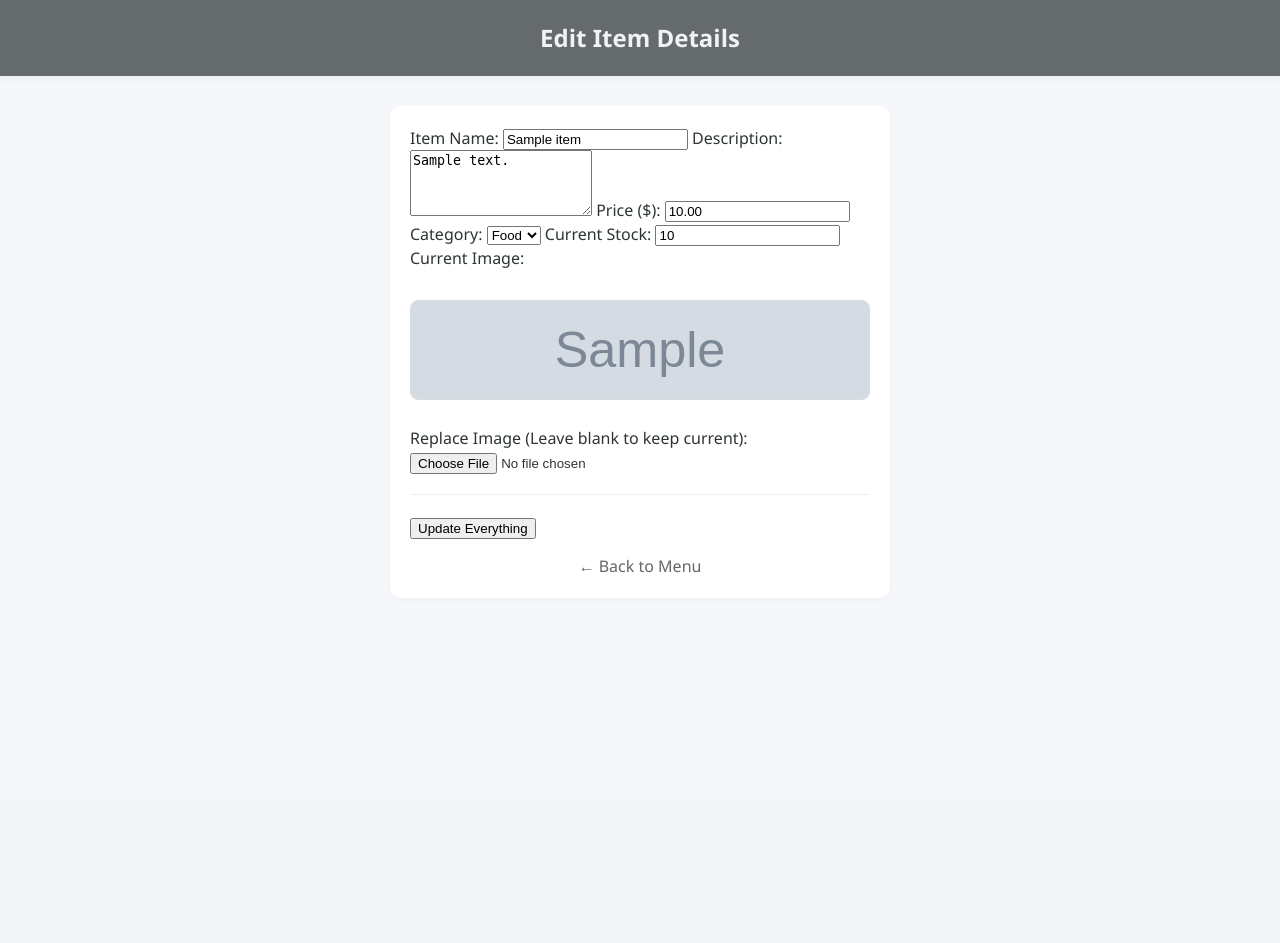
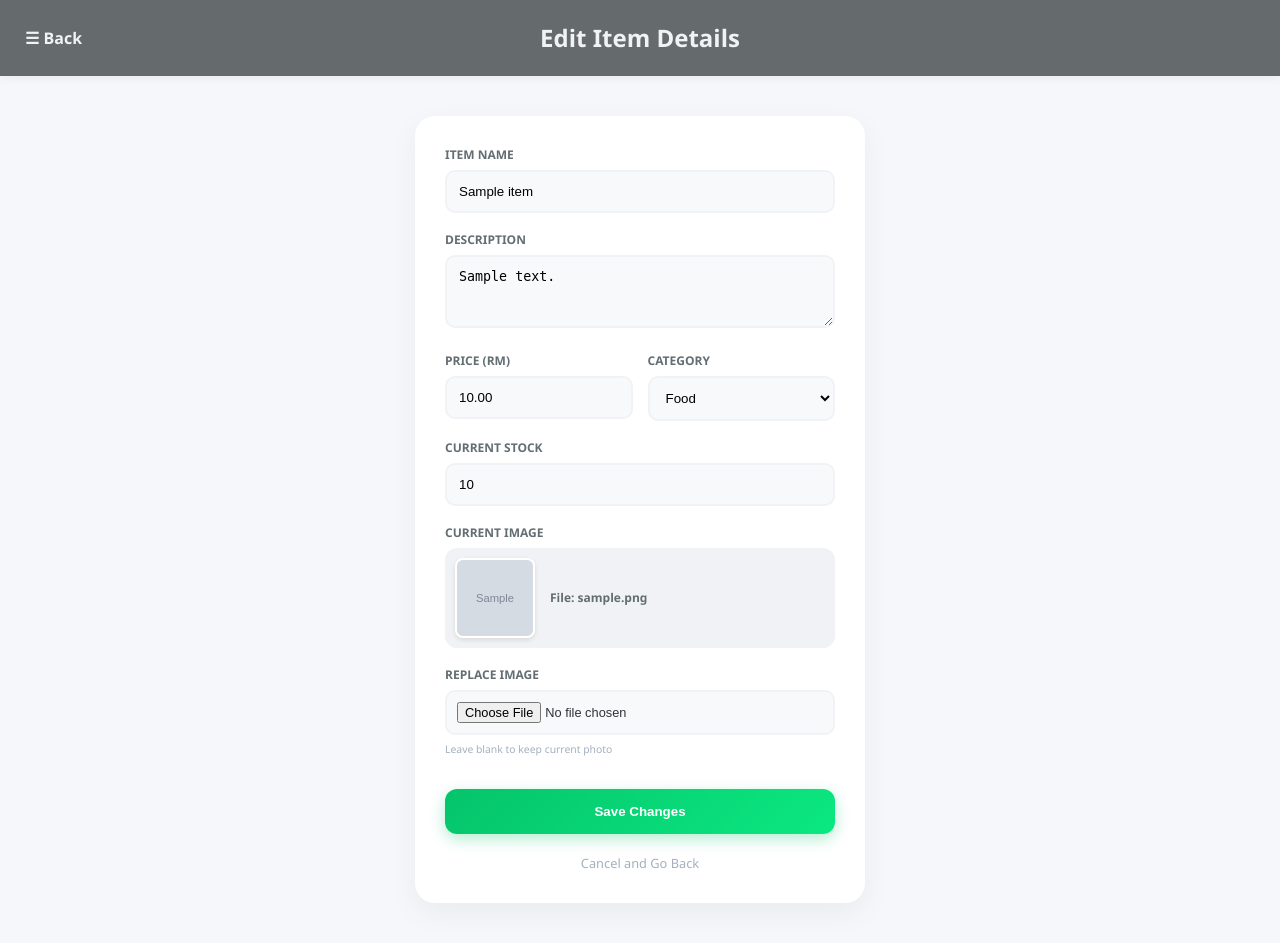
Before and after one commit to zhiqi458/group_assignment1, a PHP site: page /admin_edit.php?id=1 in a window 1280 px wide. Before the commit the page ends 573 px from the top, so only its background shows below. Run offline with PHP 8.4, Linux system fonts and the light colour scheme; the visitor is signed in with stand-in values (Sample User, id 1); tables that the repository leaves empty hold one stand-in row (values such as "Sample post"); grey boxes marked "Sample" are stand-in pictures; a stand-in replaces the project's code that opens the database connection.

Commit message:
edit/delete

```diff
--- a/admin_edit.php
+++ b/admin_edit.php
@@ -4,7 +4,6 @@ include("db.php");
 // 1. 初始化变量，获取当前菜品的数据
 if (isset($_GET['id'])) {
     $id = $_GET['id'];
-    // 查询该 ID 对应的所有字段
     $result = mysqli_query($conn, "SELECT * FROM items WHERE id = $id");
     $item = mysqli_fetch_assoc($result);
 
@@ -16,22 +15,18 @@ if (isset($_GET['id'])) {
 // 2. 处理表单提交的更新逻辑
 if (isset($_POST['update_all'])) {
     $id = $_POST['id'];
-    $name = $_POST['name'];
-    $desc = $_POST['description'];
+    $name = mysqli_real_escape_string($conn, $_POST['name']);
+    $desc = mysqli_real_escape_string($conn, $_POST['description']);
     $price = $_POST['price'];
     $category = $_POST['category'];
     $stock = $_POST['stock'];
 
-    // 获取旧图片路径（防止没传新图时路径丢失）
     $db_save_path = $_POST['old_image'];
 
-    // 检查是否有新图片上传
     if (!empty($_FILES['image']['name'])) {
-        // 根据分类决定存放路径
         $sub_folder = ($category == "FOOD") ? "food/" : "drink/";
         $directory = "images/" . $sub_folder;
 
-        // 如果文件夹不存在则创建
         if (!is_dir($directory)) {
             mkdir($directory, 0777, true);
         }
@@ -39,14 +34,11 @@ if (isset($_POST['update_all'])) {
         $image_name = $_FILES['image']['name'];
         $target = $directory . basename($image_name);
 
-        // 移动上传的文件
         if (move_uploaded_file($_FILES['image']['tmp_name'], $target)) {
-            // 更新数据库路径为相对路径：food/image.jpg
             $db_save_path = $sub_folder . $image_name;
         }
     }
 
-    // 更新数据库中的所有字段
     $sql = "UPDATE items SET
             i_name = '$name',
             description = '$desc',
@@ -74,48 +66,70 @@ if (isset($_POST['update_all'])) {
     <link rel="stylesheet" href="style.css">
 </head>
 <body>
+
 <div class="header">
+    <span class="menu-icon" onclick="window.location.href='admin_menu.php'">&#9776; Back</span>
     <h1>Edit Item Details</h1>
+    <div style="width: 60px;"></div> <!-- 保持标题居中的占位 -->
 </div>
 
-    <div class="card" style="max-width: 500px; margin: 30px auto; padding: 20px;">
+<div class="modern-form-wrapper">
+    <div class="modern-form-card">
         <form method="POST" enctype="multipart/form-data">
-            <!-- 隐藏域：保存 ID 和 旧图片路径 -->
+            <!-- 隐藏域 -->
             <input type="hidden" name="id" value="<?php echo $item['id']; ?>">
             <input type="hidden" name="old_image" value="<?php echo $item['image']; ?>">
 
-            <label>Item Name:</label>
-            <input type="text" name="name" value="<?php echo $item['i_name']; ?>" required>
+            <div class="form-group">
+                <label>Item Name</label>
+                <input type="text" name="name" value="<?php echo $item['i_name']; ?>" placeholder="e.g. Nasi Lemak" required>
+            </div>
 
-            <label>Description:</label>
-            <textarea name="description" rows="4"><?php echo $item['description']; ?></textarea>
+            <div class="form-group">
+                <label>Description</label>
+                <textarea name="description" rows="3" placeholder="Describe the item..."><?php echo $item['description']; ?></textarea>
+            </div>
 
-            <label>Price ($):</label>
+            <div class="form-row">
+                <div class="form-group">
+                    <label>Price (RM)</label>
                     <input type="number" step="0.01" name="price" value="<?php echo $item['price']; ?>" required>
-
-            <label>Category:</label>
+                </div>
+                <div class="form-group">
+                    <label>Category</label>
                     <select name="category">
                         <option value="FOOD" <?php echo ($item['category'] == 'FOOD') ? 'selected' : ''; ?>>Food</option>
                         <option value="DRINK" <?php echo ($item['category'] == 'DRINK') ? 'selected' : ''; ?>>Drink</option>
                     </select>
-
-            <label>Current Stock:</label>
-            <input type="number" name="stock" value="<?php echo $item['stock']; ?>" required>
-
-            <label>Current Image:</label>
-            <div style="margin: 10px 0;">
-                <!-- 显示当前数据库里的图片 -->
-                <img src="images/<?php echo $item['image']; ?>" width="120" style="border-radius: 8px; border: 1px solid #ddd;">
+                </div>
             </div>
 
-            <label>Replace Image (Leave blank to keep current):</label>
-            <input type="file" name="image">
+            <div class="form-group">
+                <label>Current Stock</label>
+                <input type="number" name="stock" value="<?php echo $item['stock']; ?>" required>
+            </div>
 
-            <hr style="margin: 20px 0; border: 0; border-top: 1px solid #eee;">
+            <div class="form-group">
+                <label>Current Image</label>
+                <div class="current-image-preview">
+                    <img src="images/<?php echo $item['image']; ?>" alt="Current">
+                    <span>File: <?php echo basename($item['image']); ?></span>
+                </div>
+            </div>
 
-            <button type="submit" name="update_all">Update Everything</button>
-            <a href="admin_menu.php" style="display:block; text-align:center; margin-top:15px; color:#666; text-decoration:none;">← Back to Menu</a>
+            <div class="form-group">
+                <label>Replace Image</label>
+                <input type="file" name="image" accept="image/*">
+                <small style="color: #a4b0be; font-size: 0.65rem;">Leave blank to keep current photo</small>
+            </div>
+
+            <div style="margin-top: 30px;">
+                <button type="submit" name="update_all" class="submit-full-btn">Save Changes</button>
+                <a href="admin_menu.php" class="cancel-link">Cancel and Go Back</a>
+            </div>
         </form>
     </div>
+</div>
+
 </body>
 </html>
--- a/admin_menu.php
+++ b/admin_menu.php
@@ -123,8 +123,8 @@
             <?php while($row = mysqli_fetch_assoc($drink_result)): ?>
                 <div class="card">
                     <div class="admin-actions">
-                        <a href="edit.php?id=<?php echo $row['id']; ?>" class="edit-btn">Edit</a>
-                        <a href="delete.php?id=<?php echo $row['id']; ?>" class="delete-btn" onclick="return confirm('确定删除吗？')">Delete</a>
+                        <a href="admin_edit.php?id=<?php echo $row['id']; ?>" class="edit-btn">Edit</a>
+                        <a href="admin_delete.php?id=<?php echo $row['id']; ?>" class="delete-btn" onclick="return confirm('确定删除吗？')">Delete</a>
                     </div>
                     <img src="images/<?php echo $row['image']; ?>" alt="">
                     <div class="card_text"><?php echo $row['i_name']; ?></div>
--- a/style.css
+++ b/style.css
@@ -273,3 +273,30 @@ a { text-decoration: none; transition: 0.3s; }
     .header h1 { font-size: 20px; }
     .form-row { grid-template-columns: 1fr; }
 }
+
+.current-image-preview {
+    display: flex;
+    align-items: center;
+    gap: 15px;
+    background: #f1f2f6;
+    padding: 10px;
+    border-radius: 12px;
+    margin-bottom: 15px;
+}
+.current-image-preview img {
+    width: 80px;
+    height: 80px;
+    object-fit: cover;
+    border-radius: 8px;
+    border: 2px solid #fff;
+    box-shadow: 0 2px 5px rgba(0,0,0,0.1);
+}
+.current-image-preview span {
+    font-size: 0.75rem;
+    color: #636e72;
+    font-weight: 600;
+}
+    input[type="file"] {
+    font-size: 0.8rem;
+    padding: 10px;
+}
```
Also changed, not shown: images/drink/下载 (1).jpg (added), images/food/hq720.jpg (added). Lines whose indentation alone changed are shown as unchanged.
